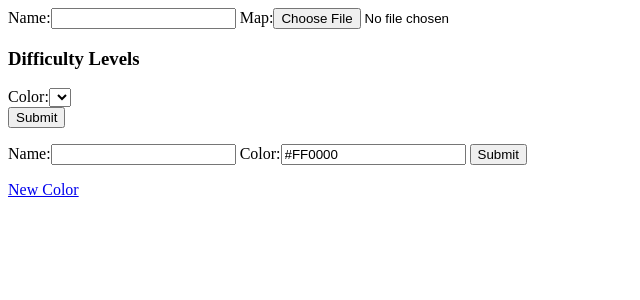
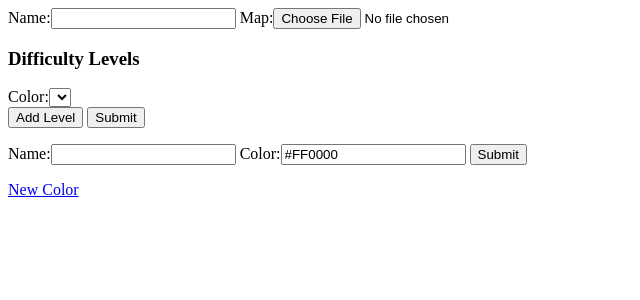
Before and after one commit to Humorloos/bouldern-app, a Django app: page /bouldern/add-gym/ in a window 1280 px wide. Shown: the top 300 px of the page, without its empty margins (0-640 px from the left). Run offline with Django 3.2, Linux system fonts and the light colour scheme; tables that the repository leaves empty hold one stand-in row (values such as "Sample post"); lists and menus that the app fills with data are empty; some libraries are stand-ins or nearby versions.

Commit message:
Add javascript for adding more difficulty levels

```diff
--- a/python_anywhere/bouldern/static/bouldern/js/difficulty_level_widget.js
+++ b/python_anywhere/bouldern/static/bouldern/js/difficulty_level_widget.js
@@ -1,9 +1,31 @@
+'use strict';
+
 $(document).ready(function () {
-    $('select').each(function () {
-        const $difficultyLevelSelect = $(this);
-        $difficultyLevelSelect.change(() => {
-            $difficultyLevelSelect[0].style.backgroundColor =
-                $difficultyLevelSelect[0].options[$difficultyLevelSelect.val()].style.backgroundColor
+    const $difficultyLevelSelect = $('select');
+    this.setDifficultyLevelBackgroundColor = function () {
+        this.style.backgroundColor = this.options[this.value].style.backgroundColor
+    };
+    $difficultyLevelSelect.change(this.setDifficultyLevelBackgroundColor)
+
+    $('#add-level-button').click(this, function(event) {
+        const level = $('#difficulty-levels div').length
+        const $difficultyLevel = $('#difficulty-level').first().clone()
+
+        const attributesToReplace = ['for', 'name', 'id']
+        attributesToReplace.forEach(attribute => {
+            $difficultyLevel.children().each(function () {
+                const oldAttribute = this.getAttribute(attribute);
+                if (oldAttribute !== null) {
+                    this.setAttribute(attribute,
+                        oldAttribute.replace('difficultylevel_set-0', 'difficultylevel_set-' + level))
+                }
+            })
         })
+
+        $difficultyLevel.find('[name$="level"]')[0].value = level
+        $difficultyLevel.find('select').change(event.data.setDifficultyLevelBackgroundColor)
+        $('#difficulty-levels').append($difficultyLevel);
+
+        $('[name$="TOTAL_FORMS"]')[0].value = level + 1
     })
 })
--- a/python_anywhere/bouldern/templates/bouldern/gym_form.html
+++ b/python_anywhere/bouldern/templates/bouldern/gym_form.html
@@ -1,6 +1,6 @@
 <head>
     <meta name="viewport" content="width=device-width, initial-scale=1, maximum-scale=1, user-scalable=no">
-    <link rel="stylesheet" href="https://cdnjs.cloudflare.com/ajax/libs/jquery-modal/0.9.1/jquery.modal.min.css" />
+    <link rel="stylesheet" href="https://cdnjs.cloudflare.com/ajax/libs/jquery-modal/0.9.1/jquery.modal.min.css"/>
     <title></title>
 </head>
 <body>
@@ -9,12 +9,15 @@
     {{ gym_form }}
     <h3>Difficulty Levels</h3>
     {{ difficulty_level_formset.management_form }}
-    {% for difficulty_level_form in difficulty_level_formset %}
-        <div>
-            {{ difficulty_level_form }}
-            {{ difficulty_level_form.media }}
-        </div>
-    {% endfor %}
+    <div id="difficulty-levels">
+        {% for difficulty_level_form in difficulty_level_formset %}
+            <div id="difficulty-level">
+                {{ difficulty_level_form }}
+                {{ difficulty_level_form.media }}
+            </div>
+        {% endfor %}
+    </div>
+    <button type="button" id="add-level-button">Add Level</button>
     <input type="submit" value="Submit">
 </form>
 <!-- Modal HTML embedded directly into document -->
```
